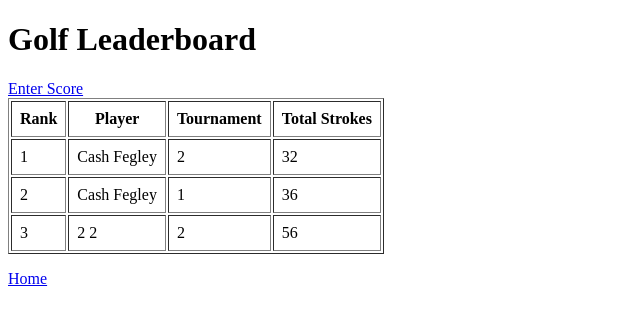
After one commit to CashF1/FinalProject, a Django app: page /scores/ in a window 1280 px wide. The commit adds this page. Shown: the top 325 px of the page, without its empty margins (0-640 px from the left). Run offline with Django 5.2, Linux system fonts and the light colour scheme; data comes from the database, SQL or seed files in the repository; both versions use the stored data as it was after the commit.

Commit message:
manage leaderboards

```diff
--- a/tournaments/models.py
+++ b/tournaments/models.py
@@ -20,7 +20,7 @@ class Tournament(models.Model):
 class Score(models.Model):
     player = models.ForeignKey(Player, on_delete=models.CASCADE)
     tournament = models.ForeignKey(Tournament, on_delete=models.CASCADE)
-    strokes = models.PositiveIntegerField
+    strokes = models.PositiveIntegerField()
 
     def __str__(self):
         return f"{self.player} - {self.tournament}: {self.strokes}"
--- a/tournaments/templates/tournaments/home.html
+++ b/tournaments/templates/tournaments/home.html
@@ -12,4 +12,4 @@
     <ul>
         <li><a href="{% url 'player_list' %}">Manage Players</a></li>
         <li><a href="{% url 'tournament_list' %}">Manage Tournaments</a></li>
-        <li><a href="/admin/tournaments/player/">Manage Scores</a></li>
+        <li><a href="{% url 'score_list' %}">View Leaderboard</a></li>
--- /dev/null
+++ b/tournaments/templates/tournaments/score_list.html
@@ -0,0 +1,40 @@
+<!DOCTYPE html>
+<html lang="en">
+<head>
+    <meta charset="UTF-8">
+    <title>Golf Leaderboard</title>
+</head>
+<body>
+    <h1>Golf Leaderboard</h1>
+
+    <a href="{% url 'score_create' %}">Enter Score</a>
+
+    <table border="1" cellpadding="8">
+        <thead>
+            <tr>
+                <th>Rank</th>
+                <th>Player</th>
+                <th>Tournament</th>
+                <th>Total Strokes</th>
+            </tr>
+        </thead>
+    <tbody>
+        {%for score in scores%}
+            <tr>
+                <td>{{forloop.counter}}</td>
+                <td>{{score.player}}</td>
+                <td>{{score.tournament.name}}</td>
+                <td>{{score.strokes}}</td>
+            </tr>
+        {% empty %}
+            <tr>
+                <td colspan="4"> No scores have been entered yet.</td>
+            </tr>
+        {% endfor %}
+    </tbody>
+    </table>
+
+    <p><a href="{% url 'home' %}">Home</a></p>
+
+</body>
+</html>
--- a/tournaments/urls.py
+++ b/tournaments/urls.py
@@ -11,4 +11,6 @@ urlpatterns = [
     path("tournaments/add/", views.tournament_create, name="tournament_create"),
     path("tournaments/<int:tournament_id>/edit/", views.tournament_edit, name="tournament_edit"),
     path("tournaments/<int:tournament_id>/delete/", views.tournament_delete, name="tournament_delete"),
+    path("scores/", views.score_list, name = "score_list"),
+    path("scores/add/", views.score_create, name="score_create"),
 ]
--- a/tournaments/views.py
+++ b/tournaments/views.py
@@ -1,6 +1,6 @@
 from django.shortcuts import render, get_object_or_404, redirect
-from .models import Player, Tournament
-from .forms import PlayerForm, TournamentForm
+from .models import Player, Tournament, Score
+from .forms import PlayerForm, TournamentForm, ScoreForm
 
 def home(request):
     return render(request, "tournaments/home.html")
@@ -96,3 +96,24 @@ def tournament_delete(request, tournament_id):
     return render(request, "tournaments/tournament_confirm_delete.html", {
         "tournament": tournament
     })
+
+#Score CRUD
+
+def score_list(request):
+    scores = Score.objects.select_related("player", "tournament").order_by("strokes")
+
+    return render(request, "tournaments/score_list.html", {"scores": scores})
+
+def score_create(request):
+    if request.method == "POST":
+        form = ScoreForm(request.POST)
+        if form.is_valid():
+            form.save()
+            return redirect("score_list")
+    else:
+        form = ScoreForm()
+
+    return render(request, "tournaments/score_form.html", {
+        "form": form,
+        "title": "Enter Golf Score"
+    })
```
Also changed, not shown: tournaments/forms.py (+7 -1 lines), tournaments/templates/tournaments/score_form.html (added, +18 -0 lines), db.sqlite3, tournaments/migrations/0002_score_strokes.py (added).
